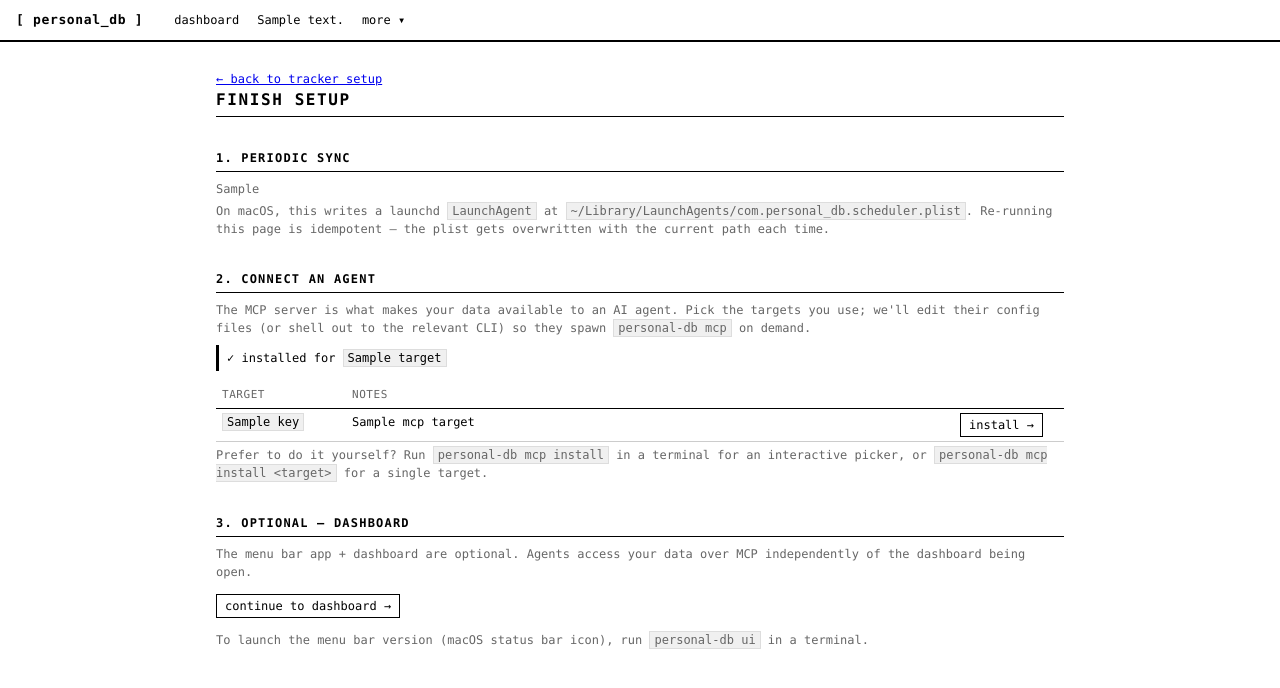
After one commit to intelc/personal-db, a FastAPI app: template src/personal_db/ui/templates/setup_finish.html in a window 1280 px wide. The commit adds this page. Shown: the top 688 px of the page. Run offline with FastAPI, Linux system fonts and the light colour scheme; the template is opened without the code that fills it: most values are stand-ins (such as "Sample title", 1, 10 or a date in 2020).

Commit message:
feat(setup): finalize step — scheduler + MCP install + dashboard prompt
End of `personal-db setup` (terminal path) now runs three finalize steps:

  1. Install launchd scheduler (silent, idempotent, macOS-only)
  2. Prompt 'Install MCP server into an agent?' (default Yes) →
     reuses wizard.mcp_setup.run_mcp_setup_menu for the picker
  3. Prompt 'Open the dashboard now?' (default No, since menu bar is
     optional) → exec's `personal-db ui` if Yes

The browser path gets equivalent finalize via:
  - GET  /setup/finish               (installs scheduler, lists MCP targets)
  - POST /setup/mcp/install/{target} (auto-install one target, redirect back)
  - 'Finish setup' button on /setup overview links to /setup/finish

New top-level CLI command:
  - `personal-db mcp install`            opens picker
  - `personal-db mcp install <target>`   non-interactive (claude_code,
                                          claude_desktop, cursor)
  - `personal-db mcp`                    still runs the stdio server
                                          (default callback when no
                                          subcommand is given)

```diff
--- a/src/personal_db/cli/main.py
+++ b/src/personal_db/cli/main.py
@@ -35,7 +35,7 @@ def _global(root: str = typer.Option(None, "--root", help="Override data root"))
 
 app.command("init")(init_cmd.run)
 app.command("setup")(setup_cmd.run)
-app.command("mcp")(mcp_cmd.mcp)
+app.add_typer(mcp_cmd.mcp_app, name="mcp")
 app.command("sync")(sync_cmd.sync)
 app.command("backfill")(sync_cmd.backfill)
 app.command("log")(log_cmd.log)
--- a/src/personal_db/ui/server.py
+++ b/src/personal_db/ui/server.py
@@ -1,19 +1,22 @@
 """FastAPI dashboard for personal_db.
 
 Routes:
-  GET  /                       → dashboard (configured viz list)
-  GET  /v/<slug>               → single viz on its own page
-  GET  /t/<tracker>            → all viz for one tracker
-  GET  /setup                  → web wizard overview (tracker list + status)
-  GET  /setup/<name>           → per-tracker setup form
-  POST /setup/<name>           → process setup form, run test sync
-  POST /setup/install/<name>   → install a bundled tracker, redirect to /setup/<name>
-  POST /sync/<tracker>         → manual refresh button on viz pages
-  POST /log_life_context       → form target for the life_context diary entry
+  GET  /                          → dashboard (configured viz list)
+  GET  /v/<slug>                  → single viz on its own page
+  GET  /t/<tracker>               → all viz for one tracker
+  GET  /setup                     → web wizard overview (tracker list + status)
+  GET  /setup/<name>              → per-tracker setup form
+  POST /setup/<name>              → process setup form, run test sync
+  POST /setup/install/<name>      → install a bundled tracker, redirect to /setup/<name>
+  GET  /setup/finish              → finalize page (installs scheduler, MCP options)
+  POST /setup/mcp/install/<tgt>   → install MCP into one target, redirect to finish
+  POST /sync/<tracker>            → manual refresh button on viz pages
+  POST /log_life_context          → form target for the life_context diary entry
 """
 
 from __future__ import annotations
 
+import sys
 from pathlib import Path
 
 from fastapi import FastAPI, Form, HTTPException, Request
@@ -29,10 +32,26 @@ from personal_db.mcp_server.tools import log_life_context
 from personal_db.sync import sync_one
 from personal_db.ui.setup_runner import list_overview, list_step_views, process_form
 from personal_db.ui.viz import discover, list_trackers_with_viz, load_dashboard_slugs
+from personal_db.wizard.mcp_setup import _TARGETS as _MCP_TARGETS
 
 _HERE = Path(__file__).parent
 
 _NAV_VISIBLE_LIMIT = 6
+
+
+def _install_scheduler_safe(cfg: Config) -> str:
+    """Install the launchd scheduler. Returns a one-line status string for the
+    finalize page. Idempotent (the underlying scheduler.install overwrites the
+    plist if it already exists). macOS-only."""
+    if sys.platform != "darwin":
+        return f"⚠ scheduler is macOS-only (detected {sys.platform}); periodic sync skipped"
+    try:
+        from personal_db import scheduler
+
+        plist = scheduler.install(cfg.root, 600)
+        return f"✓ scheduler installed → {plist} (sync every 10 min)"
+    except Exception as e:  # noqa: BLE001
+        return f"⚠ scheduler install failed: {e}"
 
 
 def _split_nav(trackers: list[str], active: str | None,
@@ -184,6 +203,43 @@ def build_app(cfg: Config) -> FastAPI:
             pass
         return RedirectResponse(url=f"/setup/{name}", status_code=303)
 
+    @app.get("/setup/finish", response_class=HTMLResponse)
+    async def setup_finish(request: Request, mcp: str = "", mcp_ok: str = ""):
+        """Finalize page: scheduler install + MCP target list + dashboard link.
+
+        Side effect: installs the launchd scheduler on every GET (idempotent).
+        macOS-only — on Linux/WSL the install is skipped with a notice.
+
+        Registered BEFORE /setup/{name} so `finish` doesn't get matched as a
+        tracker name parameter."""
+        scheduler_msg = _install_scheduler_safe(cfg)
+        reg = _registry()
+        targets = [
+            {"key": key, "label": tgt.label}
+            for key, tgt in _MCP_TARGETS.items()
+        ]
+        return templates.TemplateResponse(
+            request=request,
+            name="setup_finish.html",
+            context={
+                "active": "setup",
+                "scheduler_msg": scheduler_msg,
+                "mcp_targets": targets,
+                "mcp_flash": {"target": mcp, "ok": mcp_ok == "1"} if mcp else None,
+                **_nav_context(reg, active=None),
+            },
+        )
+
+    @app.post("/setup/mcp/install/{target}")
+    async def setup_mcp_install(target: str):
+        if target not in _MCP_TARGETS:
+            raise HTTPException(status_code=404, detail=f"unknown MCP target: {target}")
+        ok, _detail = _MCP_TARGETS[target].auto()
+        return RedirectResponse(
+            url=f"/setup/finish?mcp={target}&mcp_ok={'1' if ok else '0'}",
+            status_code=303,
+        )
+
     @app.get("/setup/{name}", response_class=HTMLResponse)
     async def setup_tracker_get(request: Request, name: str, msg: str = ""):
         reg = _registry()
--- /dev/null
+++ b/src/personal_db/ui/templates/setup_finish.html
@@ -0,0 +1,80 @@
+{% extends "base.html" %}
+{% block title %}finish · setup · personal_db{% endblock %}
+
+{% block content %}
+<section class="block">
+  <p class="meta"><a href="/setup">← back to tracker setup</a></p>
+  <h1 class="block-h">FINISH SETUP</h1>
+</section>
+
+<section class="block">
+  <h2 class="block-h">1. PERIODIC SYNC</h2>
+  <p class="meta">{{ scheduler_msg }}</p>
+  <p class="meta">
+    On macOS, this writes a launchd <code>LaunchAgent</code> at
+    <code>~/Library/LaunchAgents/com.personal_db.scheduler.plist</code>.
+    Re-running this page is idempotent — the plist gets overwritten with the
+    current path each time.
+  </p>
+</section>
+
+<section class="block">
+  <h2 class="block-h">2. CONNECT AN AGENT</h2>
+  <p class="meta">
+    The MCP server is what makes your data available to an AI agent. Pick the
+    targets you use; we'll edit their config files (or shell out to the
+    relevant CLI) so they spawn <code>personal-db mcp</code> on demand.
+  </p>
+
+  {% if mcp_flash %}
+    <p class="setup-step-result {{ 'ok' if mcp_flash.ok else 'failed' }}">
+      {% if mcp_flash.ok %}✓ installed for{% else %}✗ failed for{% endif %}
+      <code>{{ mcp_flash.target }}</code>
+    </p>
+  {% endif %}
+
+  <table class="setup-table">
+    <thead>
+      <tr>
+        <th class="setup-col-name">target</th>
+        <th class="setup-col-desc">notes</th>
+        <th class="setup-col-action"></th>
+      </tr>
+    </thead>
+    <tbody>
+      {% for t in mcp_targets %}
+      <tr>
+        <td class="setup-col-name"><code>{{ t.key }}</code></td>
+        <td class="setup-col-desc">{{ t.label }}</td>
+        <td class="setup-col-action">
+          <form method="post" action="/setup/mcp/install/{{ t.key }}" class="inline-form">
+            <button type="submit" class="btn-link">install →</button>
+          </form>
+        </td>
+      </tr>
+      {% endfor %}
+    </tbody>
+  </table>
+
+  <p class="meta">
+    Prefer to do it yourself? Run <code>personal-db mcp install</code> in a
+    terminal for an interactive picker, or
+    <code>personal-db mcp install &lt;target&gt;</code> for a single target.
+  </p>
+</section>
+
+<section class="block">
+  <h2 class="block-h">3. OPTIONAL — DASHBOARD</h2>
+  <p class="meta">
+    The menu bar app + dashboard are optional. Agents access your data over MCP
+    independently of the dashboard being open.
+  </p>
+  <p>
+    <a href="/" class="btn-link">continue to dashboard →</a>
+  </p>
+  <p class="meta">
+    To launch the menu bar version (macOS status bar icon), run
+    <code>personal-db ui</code> in a terminal.
+  </p>
+</section>
+{% endblock %}
```
Also changed, not shown: src/personal_db/cli/mcp_cmd.py (+52 -2 lines), src/personal_db/cli/setup_cmd.py (+58 -3 lines), src/personal_db/ui/templates/setup.html (+11 -0 lines), tests/unit/test_setup_cmd.py (+29 -0 lines), tests/unit/test_ui_setup.py (+49 -0 lines).
